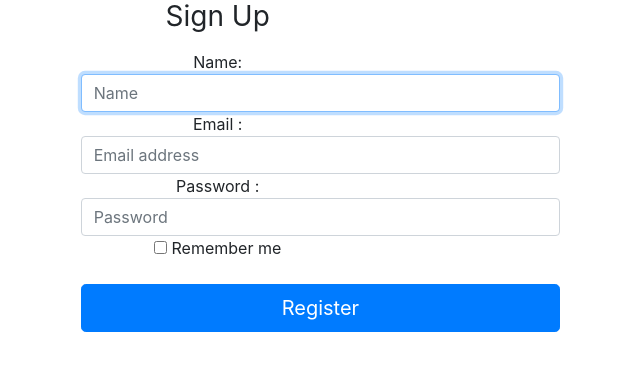
After one commit to natsutey123/EzStudy, a Django app: page /EzStudyWeb/Register in a window 1280 px wide. The commit adds this page. Shown: the top 371 px of the page, without its empty margins (369-1009 px from the left). Run offline with Django 3.2, Linux system fonts and the light colour scheme; some libraries are stand-ins or nearby versions.

Commit message:
done sign in,but register got wrong

```diff
--- a/EzStudy/urls.py
+++ b/EzStudy/urls.py
@@ -17,5 +17,5 @@ Including another URLconf
 from django.urls import path, include
 
 urlpatterns = [
-
+    path('EzStudyWeb/', include('EzStudyWeb.urls')),
 ]
--- /dev/null
+++ b/EzStudyWeb/urls.py
@@ -0,0 +1,16 @@
+from django.urls import path
+from . import views
+
+urlpatterns = [
+
+    path('', views.demopage),
+    path('SignIn/', views.signIn, name="SignIn"),
+    path('Homepage/', views.homepage, name="homepage"),
+    path('LogOut/', views.LogOut, name="LogOut"),
+    path('Ai/', views.ai, name="Ai"),
+    path('Profile/', views.Profile, name="profile"),
+    path('Register', views.register, name="register"),
+    path('DoneSignUp/', views.DoneSignUp, name="DoneSignUp"),
+    path('Library/', views.Library, name="library")
+
+]
--- a/EzStudyWeb/views.py
+++ b/EzStudyWeb/views.py
@@ -1,3 +1,69 @@
 from django.shortcuts import render
+import pyrebase
+from django.contrib import auth
 
-# Create your views here.
+config = {
+    'apiKey': "AIzaSyBMBWE1mZLNMvlmy5xzFyQY3BttMkJjc7I",
+    'authDomain': "ezstudywebapp.firebaseapp.com",
+    'databaseURL': "https://ezstudywebapp.firebaseio.com",
+    'projectId': "ezstudywebapp",
+    'storageBucket': "ezstudywebapp.appspot.com",
+    'messagingSenderId': "917055305787"
+}
+
+firebase = pyrebase.initialize_app(config)
+
+aute = firebase.auth()
+database = firebase.database()
+
+def demopage(request):
+    return render(request, "Firstpage.html")
+
+def signIn(request):
+    return render(request, "LogIn.html")
+
+def register(request):
+    return render(request, "SignUp.html")
+
+def homepage(request):
+
+    email = request.POST.get('email')
+    password = request.POST.get('password')
+    try:
+        user = aute.sign_in_with_email_and_password(email, password)
+
+    except:
+        messages = "invalid users"
+        return render(request, "LogIn.html", {"messg": messages})
+
+    print(user['idToken'])
+    session_id = user['idToken']
+    request.session['uid'] = str(session_id)
+    return render(request, "Homepage.html", {"e": email})
+
+def LogOut(request):
+    auth.logout(request)
+    return render(request, 'LogIn.html')
+
+def DoneSignUp(request):
+    name = request.POST.get('name')
+    email = request.POST.get('email')
+    password = request.POST.get('password')
+
+
+    user = aute.create_user_with_email_and_password(email, password)
+    uid = user['localId']
+    data = {"name": name, "status": "1"}
+    database.child("users").child(uid).child("details").set(data)
+
+
+    return render(request, "Firstpage.html")
+
+def ai(request):
+    return render(request, "asistant.html")
+
+def Profile(request):
+    return render(request, "Profile Setting.html")
+
+def Library(request):
+    return render(request, "Library.html")
--- a/templates/Firstpage.html
+++ b/templates/Firstpage.html
@@ -27,7 +27,7 @@
   </div>
     <form class="form-inline my-2 my-lg-0">
       <a
-      <button class="btn btn-outline-success my-2 my-sm-0" type="submit" href="log in.html">Log In</button>
+      <a onclick="location.href='{% url 'SignIn' %}'" class="text-white">Sign In</a>
     </a>
     </form>
 </nav>
@@ -86,7 +86,7 @@
             </div>
   <div class="card bg-primary text-white text-center p-3">
     <blockquote class="blockquote mb-0">
-      <a href="SignUp.html" class="text-white">Sign Up and Name Your Assistant</a>
+       <a onclick="location.href='{% url 'register' %}'" class="text-white">Sign Up and Name the Asistant</a>
     </blockquote>
   </div>
   <div class="card text-center">
--- /dev/null
+++ b/templates/SignUp.html
@@ -0,0 +1,42 @@
+{% if messg %}
+<script>
+    alert('{{ messg }}')
+</script>
+{% endif %}
+<!DOCTYPE html>
+<html>
+<head>
+	<title>Sign Up</title>
+	<link rel="stylesheet" href="https://stackpath.bootstrapcdn.com/bootstrap/4.1.1/css/bootstrap.min.css" integrity="sha384-WskhaSGFgHYWDcbwN70/dfYBj47jz9qbsMId/iRN3ewGhXQFZCSftd1LZCfmhktB" crossorigin="anonymous">
+	<script src="https://code.jquery.com/jquery-3.3.1.slim.min.js" integrity="sha384-q8i/X+965DzO0rT7abK41JStQIAqVgRVzpbzo5smXKp4YfRvH+8abtTE1Pi6jizo" crossorigin="anonymous"></script>
+	<script src="https://cdnjs.cloudflare.com/ajax/libs/popper.js/1.14.3/umd/popper.min.js" integrity="sha384-ZMP7rVo3mIykV+2+9J3UJ46jBk0WLaUAdn689aCwoqbBJiSnjAK/l8WvCWPIPm49" crossorigin="anonymous"></script>
+	<script src="https://stackpath.bootstrapcdn.com/bootstrap/4.1.1/js/bootstrap.min.js" integrity="sha384-smHYKdLADwkXOn1EmN1qk/HfnUcbVRZyYmZ4qpPea6sjB/pTJ0euyQp0Mk8ck+5T" crossorigin="anonymous"></script>
+</head>
+<body class="text-center">
+	<div class="col-sm-11 d-flex justify-content-center">
+    <form action="/EzStudyWeb/DoneSignUp/" method="post" class="form-signup">
+        {% csrf_token %}
+      <h1 class="h3 mb-3 font-weight-normal">Sign Up</h1>
+      Name:
+      <label for="inputName" class="sr-only">Email address</label>
+      <input type="text" name="name" style="width: 175%" id="inputName" class="form-control" placeholder="Name" required="" autofocus="">
+      Email :
+      <label for="inputEmail" class="sr-only">Email address</label>
+      <input type="email" name="email" style="width: 175%" id="inputEmail" class="form-control" placeholder="Email address" required="" autofocus="">
+      <label for="inputPassword" class="sr-only">Password</label>
+      Password :
+      <input type="password" name="password" style="width: 175%" id="inputPassword" class="form-control" placeholder="Password" required="">
+      <div class="checkbox mb-3">
+        <label>
+          <input type="checkbox" value="remember-me"> Remember me
+        </label>
+      </div>
+     <a>
+      <button class="btn btn-lg btn-primary btn-block" style="width: 175%"<input type="submit" value="SignUp">Register</button>
+  </a>
+    </form>
+</div>
+
+
+</body>
+</html>
```
Also changed, not shown: templates/LogIn.html (+14 -7 lines), db.sqlite3, 8 other files.
